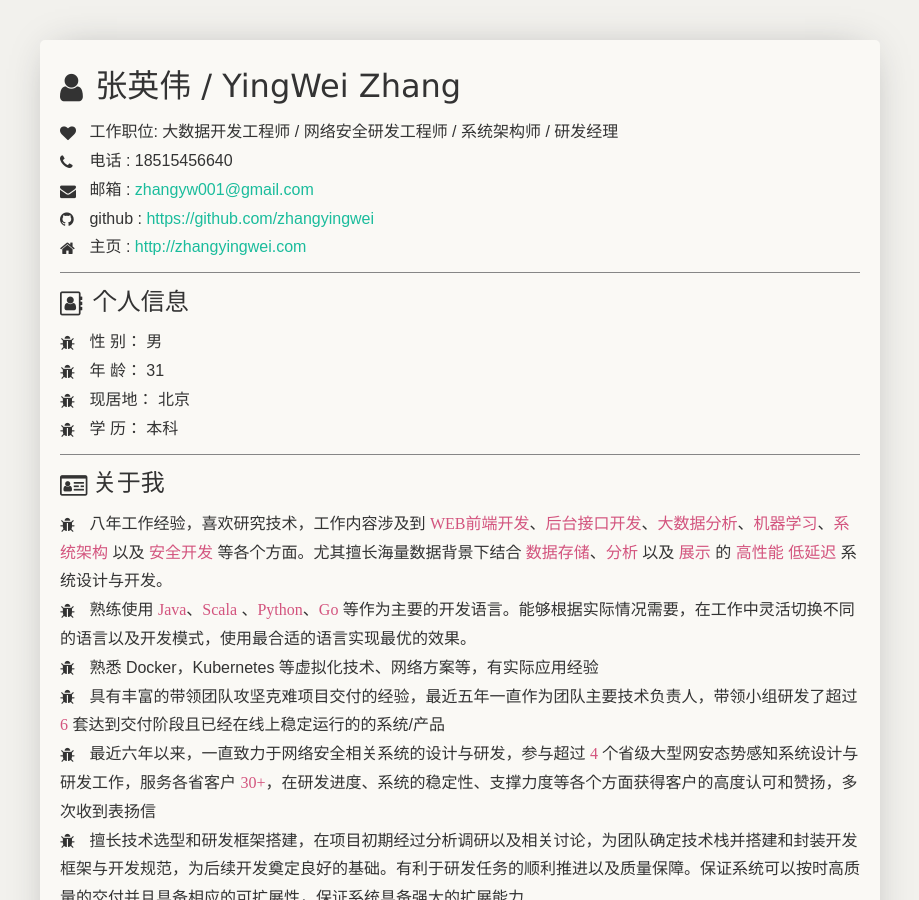
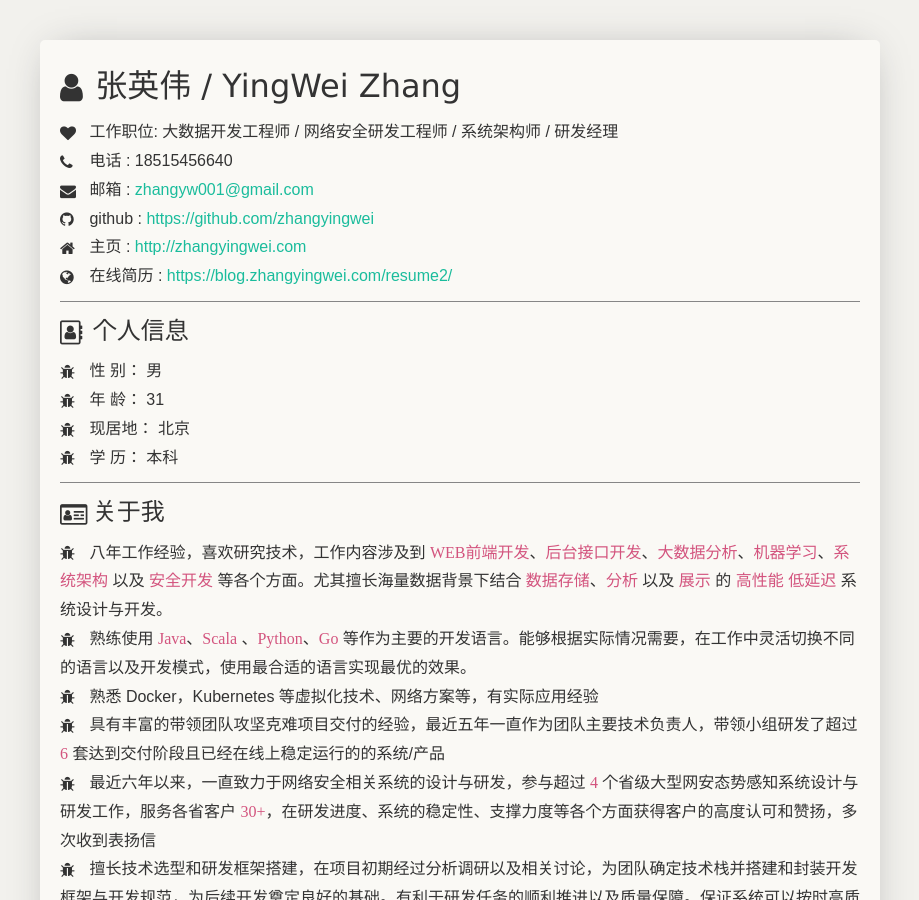
Before and after one commit to zhangyingwei/resume2, a Jekyll site: the page built from _posts/2018-01-01-content.md, in a window 1280 px wide and 900 px high. Shown: the whole window, without its empty margins (180-1099 px from the left). Built offline with Jekyll 4.4.1, drawn with Linux system fonts in a browser that asks for light colours; our own code applies the rules of GitHub Pages for plain Markdown files.

Commit message:
add resumt online link

```diff
--- a/_posts/2018-01-01-content.md
+++ b/_posts/2018-01-01-content.md
@@ -9,6 +9,7 @@
 * $i-icon-envelope 邮箱 : <zhangyw001@gmail.com>
 * $i-icon-github github : <https://github.com/zhangyingwei>
 * $i-icon-home 主页 : <http://zhangyingwei.com>
+* $i-icon-globe 在线简历 : <https://blog.zhangyingwei.com/resume2/>
 
 ---
 
```
